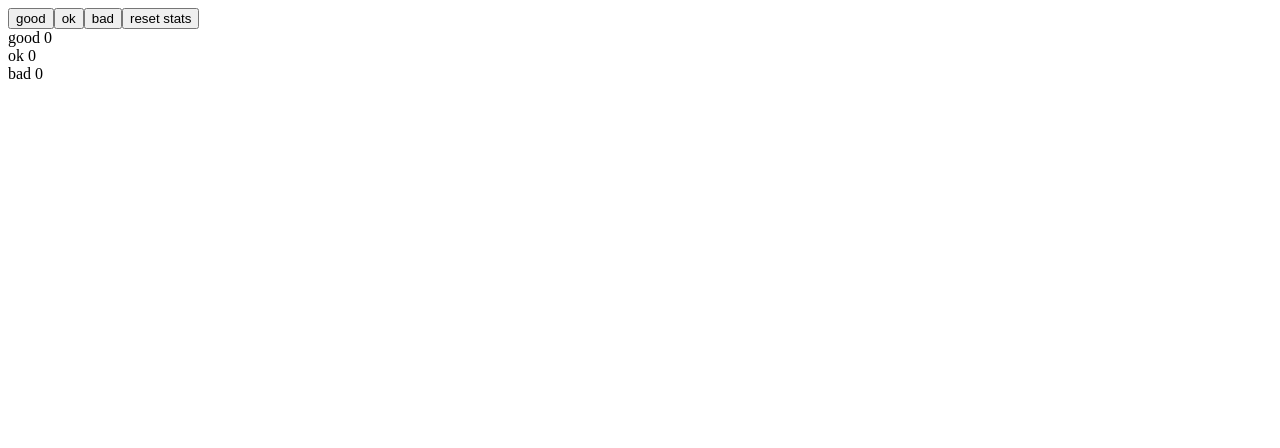
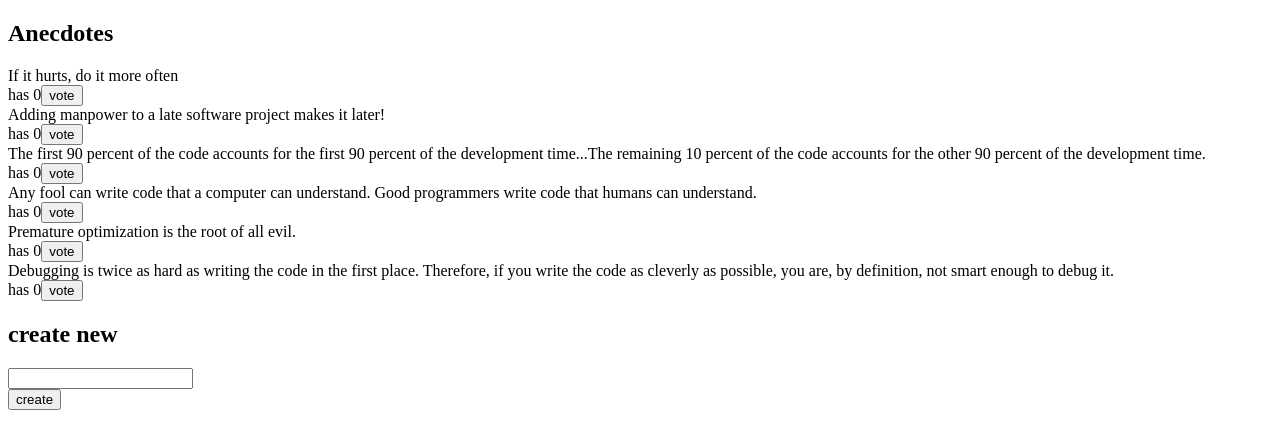
Before and after one commit to DagnaSchmidt/Full-Stack-Open-2023-part6, a React (Create React App) app: page / in a window 1280 px wide. Shown: the top 448 px of the page. Built offline with nearby package versions, Linux system fonts and the light colour scheme.

Commit message:
anecdotes base code

```diff
--- /dev/null
+++ b/src/anecdotes-redux/App.js
@@ -0,0 +1,36 @@
+import { useSelector, useDispatch } from 'react-redux';
+import reducer from './reducer';
+
+function App() {
+
+    const anecdotes = useSelector(state => state);
+    const dispatch = useDispatch();
+
+    const vote = (id) => {
+        console.log('vote', id)
+    }
+
+    return (
+            <div>
+                <h2>Anecdotes</h2>
+                {anecdotes.map(anecdote =>
+                    <div key={anecdote.id}>
+                    <div>
+                        {anecdote.content}
+                    </div>
+                    <div>
+                        has {anecdote.votes}
+                        <button onClick={() => vote(anecdote.id)}>vote</button>
+                    </div>
+                    </div>
+                )}
+                <h2>create new</h2>
+                <form>
+                    <div><input /></div>
+                    <button>create</button>
+                </form>
+            </div>
+    )
+  }
+
+  export default App;
--- /dev/null
+++ b/src/anecdotes-redux/reducer.js
@@ -0,0 +1,29 @@
+const anecdotesAtStart = [
+    'If it hurts, do it more often',
+    'Adding manpower to a late software project makes it later!',
+    'The first 90 percent of the code accounts for the first 90 percent of the development time...The remaining 10 percent of the code accounts for the other 90 percent of the development time.',
+    'Any fool can write code that a computer can understand. Good programmers write code that humans can understand.',
+    'Premature optimization is the root of all evil.',
+    'Debugging is twice as hard as writing the code in the first place. Therefore, if you write the code as cleverly as possible, you are, by definition, not smart enough to debug it.'
+  ];
+
+  const getId = () => (100000 * Math.random()).toFixed(0);
+
+  const asObject = (anecdote) => {
+    return {
+      content: anecdote,
+      id: getId(),
+      votes: 0
+    }
+  };
+
+  export const initialState = anecdotesAtStart.map(asObject);
+
+  const reducer = (state = initialState, action) => {
+    console.log('state now: ', state)
+    console.log('action', action)
+
+    return state
+  }
+
+  export default reducer;
--- a/src/index.js
+++ b/src/index.js
@@ -1,10 +1,37 @@
 import React from 'react';
 import ReactDOM from 'react-dom/client';
+import { createStore } from 'redux';
+
 
 //UNI-CAFE REDUX
-import App from './unicafe-redux/App';
+// import App from './unicafe-redux/App';
+// import { initialState } from './unicafe-redux/reducer';
+// import reducer from './unicafe-redux/reducer';
 
+// const store = createStore(
+//     reducer,
+//     initialState
+//     // window.__REDUX_DEVTOOLS_EXTENSION__ && window.__REDUX_DEVTOOLS_EXTENSION__()
+//   );
+
+// const root = ReactDOM.createRoot(document.getElementById('root'));
+// const renderApp = () => {root.render(<App store={store} />)};
+// renderApp();
+// store.subscribe(renderApp);
+
+
+
+//ANECDOTES
+import App from './anecdotes-redux/App';
+import reducer from './anecdotes-redux/reducer';
+import { Provider } from 'react-redux';
+
+const store = createStore(reducer);
 const root = ReactDOM.createRoot(document.getElementById('root'));
-root.render(
-    <App />
-);
+
+const renderApp = () => {root.render(
+    <Provider store={store}>
+        <App />
+    </Provider>
+)};
+renderApp();
--- a/src/unicafe-redux/App.js
+++ b/src/unicafe-redux/App.js
@@ -1,24 +1,16 @@
-import { createStore } from 'redux';
-import { Provider } from "react-redux";
-
-import { initialState } from './reducer';
-import counterReducer from './reducer';
-import Main from './Main';
-
-const store = createStore(
-    counterReducer,
-    initialState
-    // window.__REDUX_DEVTOOLS_EXTENSION__ && window.__REDUX_DEVTOOLS_EXTENSION__()
-  );
-
-console.log(store.getState());
-
-function App() {
+function App({store}) {
 
     return (
-        <Provider store={store}>
-            <Main />
-      </Provider>
+      <div>
+        <button onClick={() => store.dispatch({type: 'GOOD'})}>good</button>
+        <button onClick={() => store.dispatch({type: 'OK'})}>ok</button>
+        <button onClick={() => store.dispatch({type: 'BAD'})}>bad</button>
+        <button onClick={() => store.dispatch({type: 'RESET'})}>reset stats</button>
+
+        <div>good {store.getState().good}</div>
+        <div>ok {store.getState().ok}</div>
+        <div>bad {store.getState().bad}</div>
+      </div>
     );
   }
 
--- a/src/unicafe-redux/Main.js
+++ /dev/null
@@ -1,36 +0,0 @@
-import React from 'react';
-import { connect } from 'react-redux';
-
-const Main = ({good, ok, bad, voteGood, voteBad, voteOk, reset}) => {
-  return (
-    <div>
-        <button onClick={voteGood}>good</button>
-        <button onClick={voteOk}>ok</button>
-        <button onClick={voteBad}>bad</button>
-        <button onClick={reset}>reset stats</button>
-
-        <div>good {good}</div>
-        <div>ok {ok}</div>
-        <div>bad {bad}</div>
-    </div>
-  )
-}
-
-const mapStateToProps = store => {
-    return {
-      good: store.good,
-      bad: store.bad,
-      ok: store.ok
-    };
-  };
-
-  const mapDispatchToProps = (dispatch, ownProps) => {
-    return {
-      voteGood: () => dispatch({type: 'GOOD'}),
-      voteBad: () => dispatch({type: 'BAD'}),
-      voteOk: () => dispatch({type: 'OK'}),
-      reset: () => dispatch({type: 'RESET'})
-    }
-  }
-
-export default connect(mapStateToProps, mapDispatchToProps)(Main);
--- a/src/unicafe-redux/reducer.js
+++ b/src/unicafe-redux/reducer.js
@@ -4,7 +4,7 @@ export const initialState = {
     bad: 0
   };
 
-  const counterReducer = (state = initialState, action) => {
+  const reducer = (state = initialState, action) => {
     console.log(action)
     switch (action.type) {
       case 'GOOD':
@@ -21,4 +21,4 @@ export const initialState = {
     }
   };
 
-  export default counterReducer;
+  export default reducer;
```
